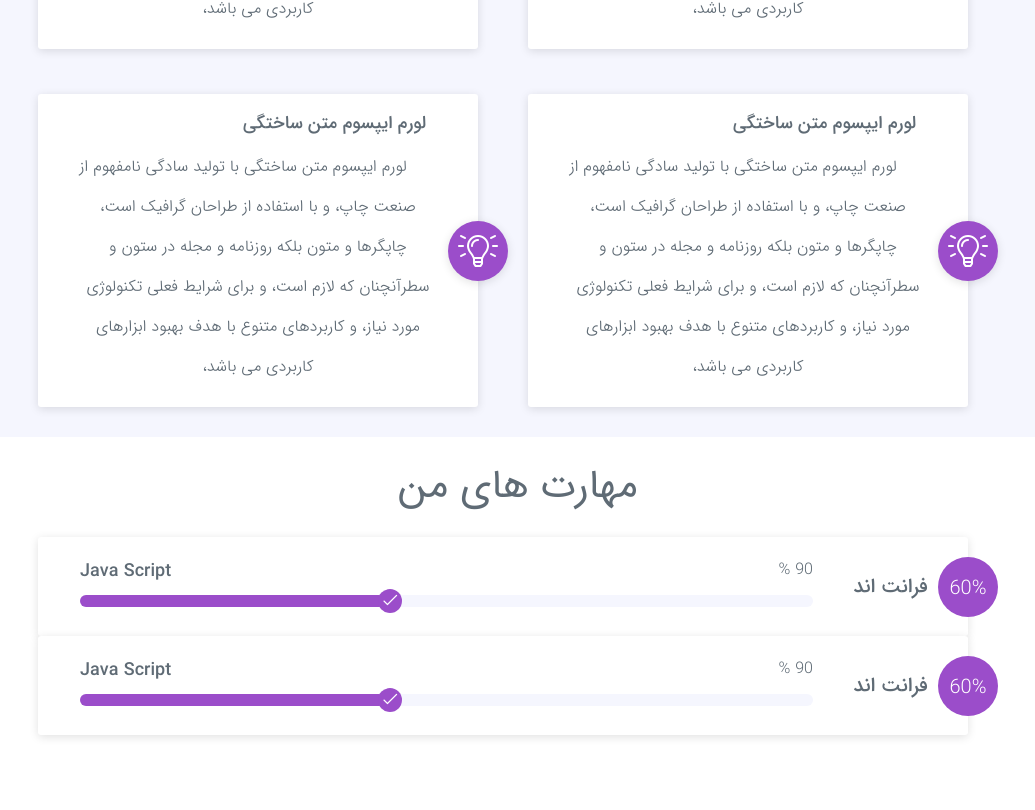
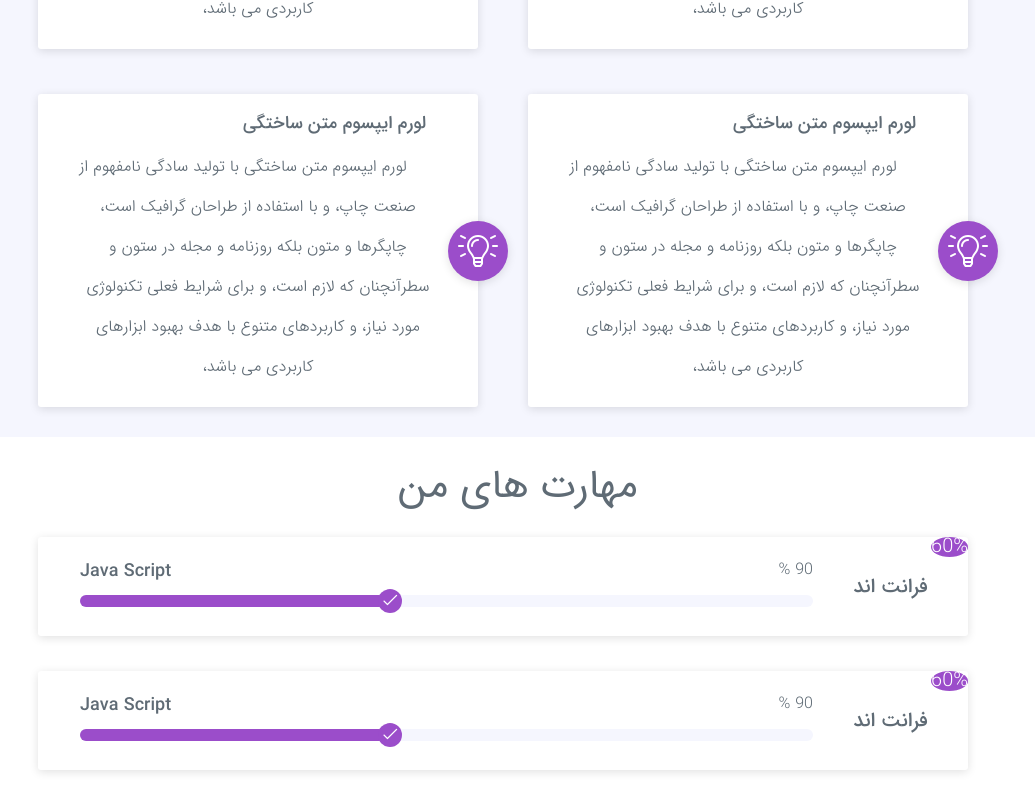
Before and after one commit to nerdpanda-ir/NerdPanda.Me, a React (Create React App) app: page / in a window 1280 px wide. Shown: the part 1573-2383 px from the top of the page, without its empty margins (122-1157 px from the left). Before the commit the page ends 2348 px from the top, so only its background shows below. Built offline with nearby package versions, Linux system fonts and the light colour scheme.

Commit message:
[file]{SkillGroup.css}=> ADD hover skillGroup effect and add other property

```diff
--- a/src/css/Page/index/Main/Skill/SkillGroup/SkillGroup.css
+++ b/src/css/Page/index/Main/Skill/SkillGroup/SkillGroup.css
@@ -2,9 +2,10 @@
 {
     padding-right: 30px;
 }
-.skllGroup
+.skillGroup
 {
- height: auto;
+    height: auto;
+    margin-bottom: 35px;
 }
 .skillGroup h4
 {
@@ -28,6 +29,10 @@
 {
     height: 12px;
 }
+.skillItemAll:hover .skillItemActive ,.skillItemAll:hover .skillItemCheck
+{
+    background-color: var(--color-main);
+}
 .skillItemHeader
 {
     margin-bottom: 15px;
@@ -47,15 +52,7 @@
 {
     margin-bottom: 0px;
 }
-.skillBtn
-{
-    width: 60px;
-    height: 60px;
-    padding: 14px 0;
-    top: 50%;
-    transform: translateY(-30px);
-    right: -30px;
-}
+.skillBtn .skillPrecent
 .skillBtn i
 {
     font-size: 32px;
@@ -63,7 +60,6 @@
 .skillBtn .skillPrecent
 {
     font-size: 20px;
-    vertical-align: -11px;
 }
 .skillGroup:hover .skillPrecent
 {
```
